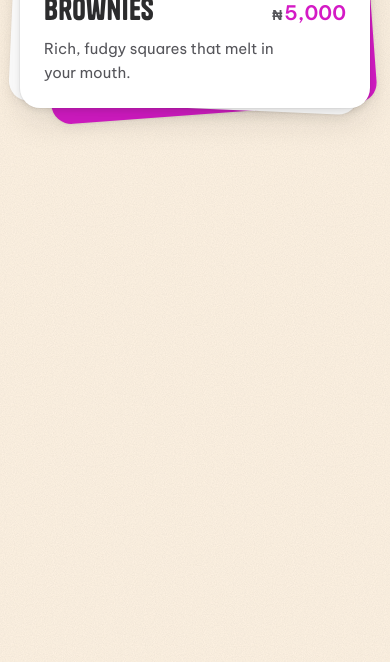
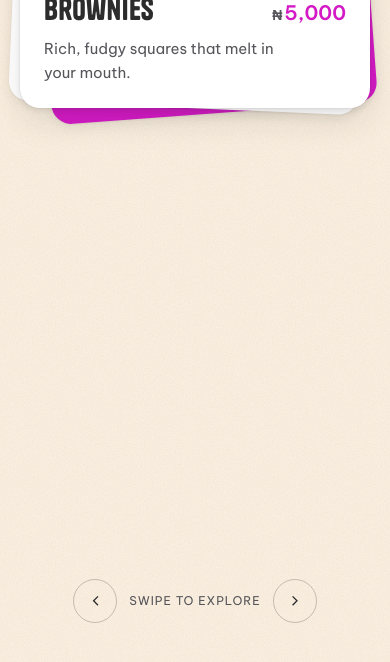
Before and after one commit to typical-developer/bakery-freelance, a Next.js app: page / in a window 390 px wide. Shown: the part 6829-7491 px from the top of the page. Built offline with nearby package versions, Linux system fonts and the light colour scheme.

Commit message:
Add creator spotlight carousel

```diff
--- /dev/null
+++ b/app/components/CreatorCarousel.tsx
@@ -0,0 +1,79 @@
+"use client";
+
+import { useRef } from "react";
+import CreatorVideo from "./CreatorVideo";
+import PhotoCard from "./PhotoCard";
+import type { Creator } from "../media";
+
+function ArrowIcon({ direction }: { direction: "left" | "right" }) {
+  return (
+    <svg aria-hidden="true" viewBox="0 0 24 24" fill="none" stroke="currentColor" strokeWidth="1.8">
+      <path d={direction === "left" ? "m15 18-6-6 6-6" : "m9 18 6-6-6-6"} />
+    </svg>
+  );
+}
+
+export default function CreatorCarousel({ creators }: { creators: Creator[] }) {
+  const carouselRef = useRef<HTMLDivElement>(null);
+
+  function moveCarousel(direction: "left" | "right") {
+    carouselRef.current?.scrollBy({
+      left: direction === "right" ? carouselRef.current.clientWidth * 0.78 : -carouselRef.current.clientWidth * 0.78,
+      behavior: "smooth",
+    });
+  }
+
+  return (
+    <>
+      <div className="creator-controls" aria-label="Creator carousel controls">
+        <button type="button" className="creator-control" onClick={() => moveCarousel("left")} aria-label="Previous creator">
+          <ArrowIcon direction="left" />
+        </button>
+        <span className="creator-control-label">Swipe to explore</span>
+        <button type="button" className="creator-control" onClick={() => moveCarousel("right")} aria-label="Next creator">
+          <ArrowIcon direction="right" />
+        </button>
+      </div>
+      <div className="creator-row" ref={carouselRef}>
+        {creators.map((creator, index) => (
+          <PhotoCard
+            key={creator.id}
+            flip={index % 2 === 1}
+            media={
+              creator.video ? (
+                <CreatorVideo src={creator.video} poster={creator.poster} label={creator.name} />
+              ) : (
+                <div className="creator-soon">
+                  <span className="creator-play" aria-hidden="true">
+                    <svg width="20" height="20" viewBox="0 0 24 24" fill="currentColor">
+                      <path d="M8 5v14l11-7z" />
+                    </svg>
+                  </span>
+                  <span>Video coming soon</span>
+                </div>
+              )
+            }
+          >
+            {creator.video ? (
+              <div className="photo-card-body">
+                <div className="photo-card-row">
+                  <h3 className="title-3">{creator.name}</h3>
+                  {creator.handle ? (
+                    creator.href ? (
+                      <a href={creator.href} target="_blank" rel="noreferrer" className="creator-handle">
+                        {creator.handle}
+                      </a>
+                    ) : (
+                      <span className="creator-handle">{creator.handle}</span>
+                    )
+                  ) : null}
+                </div>
+                {creator.quote ? <p className="small">{creator.quote}</p> : null}
+              </div>
+            ) : null}
+          </PhotoCard>
+        ))}
+      </div>
+    </>
+  );
+}
--- a/app/components/CreatorSpotlight.tsx
+++ b/app/components/CreatorSpotlight.tsx
@@ -1,16 +1,24 @@
-import CreatorVideo from "./CreatorVideo";
-import PhotoCard from "./PhotoCard";
+import CreatorCarousel from "./CreatorCarousel";
 import { getCreators } from "../media";
 
-/** Content-creator spotlight. Videos come from /public/creators (see
-    app/creators.ts). Until some are added, "coming soon" cards hold the place. */
+function BakeryIcon() {
+  return (
+    <svg aria-hidden="true" viewBox="0 0 32 32" fill="none" stroke="currentColor" strokeWidth="1.5">
+      <path d="M7 14.5h18v9H7zM5 14.5h22M9 14.5V11a3 3 0 0 1 6 0v3.5M17 14.5V11a3 3 0 0 1 6 0v3.5M10 18.5v5M16 18.5v5M22 18.5v5" />
+      <path d="M10 8.5c.5-2 2-3 3.5-3s3 1 3.5 3" />
+    </svg>
+  );
+}
+
 export default function CreatorSpotlight() {
   const creators = getCreators();
+
   return (
     <section className="section section--torn section--mint" id="creators">
       <div className="container">
-        <div className="section-head">
-          <span className="eyebrow" data-fade>
+        <div className="section-head creator-section-head">
+          <span className="eyebrow eyebrow--bakery" data-fade>
+            <BakeryIcon />
             Creator spotlight
           </span>
           <h2 className="display-2" data-split>
@@ -20,48 +28,9 @@ export default function CreatorSpotlight() {
             Content creators share their favourite La Crave moments. Press play,
             then place an order of your own.
           </p>
+          <CreatorCarousel creators={creators} />
         </div>
         <div className="section-gap" />
-        <div className="creator-row">
-          {creators.map((creator, index) => (
-            <PhotoCard
-              key={creator.id}
-              flip={index % 2 === 1}
-              media={
-                creator.video ? (
-                  <CreatorVideo src={creator.video} poster={creator.poster} label={creator.name} />
-                ) : (
-                  <div className="creator-soon">
-                    <span className="creator-play" aria-hidden="true">
-                      <svg width="20" height="20" viewBox="0 0 24 24" fill="currentColor">
-                        <path d="M8 5v14l11-7z" />
-                      </svg>
-                    </span>
-                    <span>Video coming soon</span>
-                  </div>
-                )
-              }
-            >
-              {creator.video ? (
-                <div className="photo-card-body">
-                  <div className="photo-card-row">
-                    <h3 className="title-3">{creator.name}</h3>
-                    {creator.handle ? (
-                      creator.href ? (
-                        <a href={creator.href} target="_blank" rel="noreferrer" className="creator-handle">
-                          {creator.handle}
-                        </a>
-                      ) : (
-                        <span className="creator-handle">{creator.handle}</span>
-                      )
-                    ) : null}
-                  </div>
-                  {creator.quote ? <p className="small">{creator.quote}</p> : null}
-                </div>
-              ) : null}
-            </PhotoCard>
-          ))}
-        </div>
       </div>
     </section>
   );
--- a/app/globals.css
+++ b/app/globals.css
@@ -173,6 +173,14 @@ button {
   border-radius: 2px;
   background: var(--sq);
   transform: scale(var(--sq-s, 1)) rotate(var(--sq-r, 0deg));
+}
+.eyebrow--bakery::before {
+  display: none;
+}
+.eyebrow--bakery svg {
+  width: 1.7rem;
+  height: 1.7rem;
+  color: var(--accent);
 }
 
 /* ---------- layout ---------- */
@@ -1382,10 +1390,51 @@ html.js :is([data-reveal], [data-fade], [data-split], [data-scrub], [data-hero-i
     );
   }
   /* Creator videos become a swipeable row: nine stacked 9:16 cards would be a very long scroll. */
+.creator-section-head {
+  position: relative;
+}
+.creator-controls {
+  display: flex;
+  align-items: center;
+  gap: 0.75rem;
+  margin-top: 1.5rem;
+}
+.creator-control {
+  display: grid;
+  place-items: center;
+  width: 2.75rem;
+  height: 2.75rem;
+  border: 1px solid color-mix(in srgb, var(--fg) 25%, transparent);
+  border-radius: 999px;
+  color: var(--fg);
+  background: transparent;
+  cursor: pointer;
+  transition: background 180ms ease, color 180ms ease, transform 180ms ease;
+}
+.creator-control:hover {
+  color: var(--ink);
+  background: var(--accent);
+  transform: translateY(-2px);
+}
+.creator-control:focus-visible {
+  outline: 2px solid var(--accent);
+  outline-offset: 3px;
+}
+.creator-control svg {
+  width: 1.1rem;
+  height: 1.1rem;
+}
+.creator-control-label {
+  font-size: 0.75rem;
+  letter-spacing: 0.08em;
+  text-transform: uppercase;
+  color: var(--fg-2);
+}
 .creator-row {
   display: flex;
   justify-content: flex-start;
   gap: 2rem;
+
     margin-inline: calc(var(--gutter) * -1);
     padding: 1.75rem var(--gutter) 2.5rem;
     overflow-x: auto;
@@ -1400,6 +1449,12 @@ html.js :is([data-reveal], [data-fade], [data-split], [data-scrub], [data-hero-i
   flex: 0 0 min(72vw, 17rem);
   scroll-snap-align: center;
 }
+@media (min-width: 900px) {
+  .creator-row > * {
+    flex-basis: min(31vw, 22rem);
+  }
+}
+
   .hero-media {
     width: min(100%, 24rem);
     justify-self: center;
```
Lines whose indentation alone changed are shown as unchanged.
